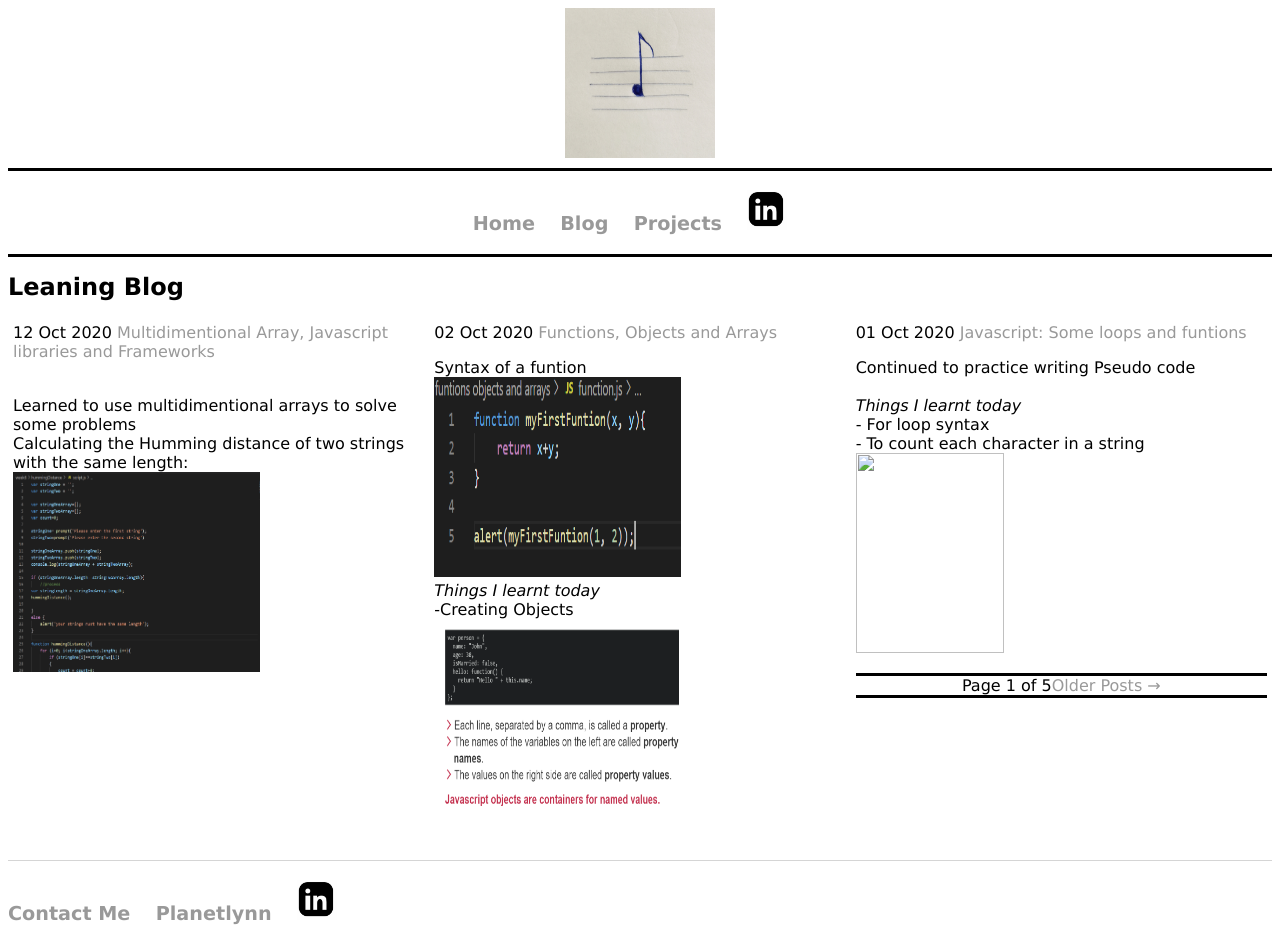
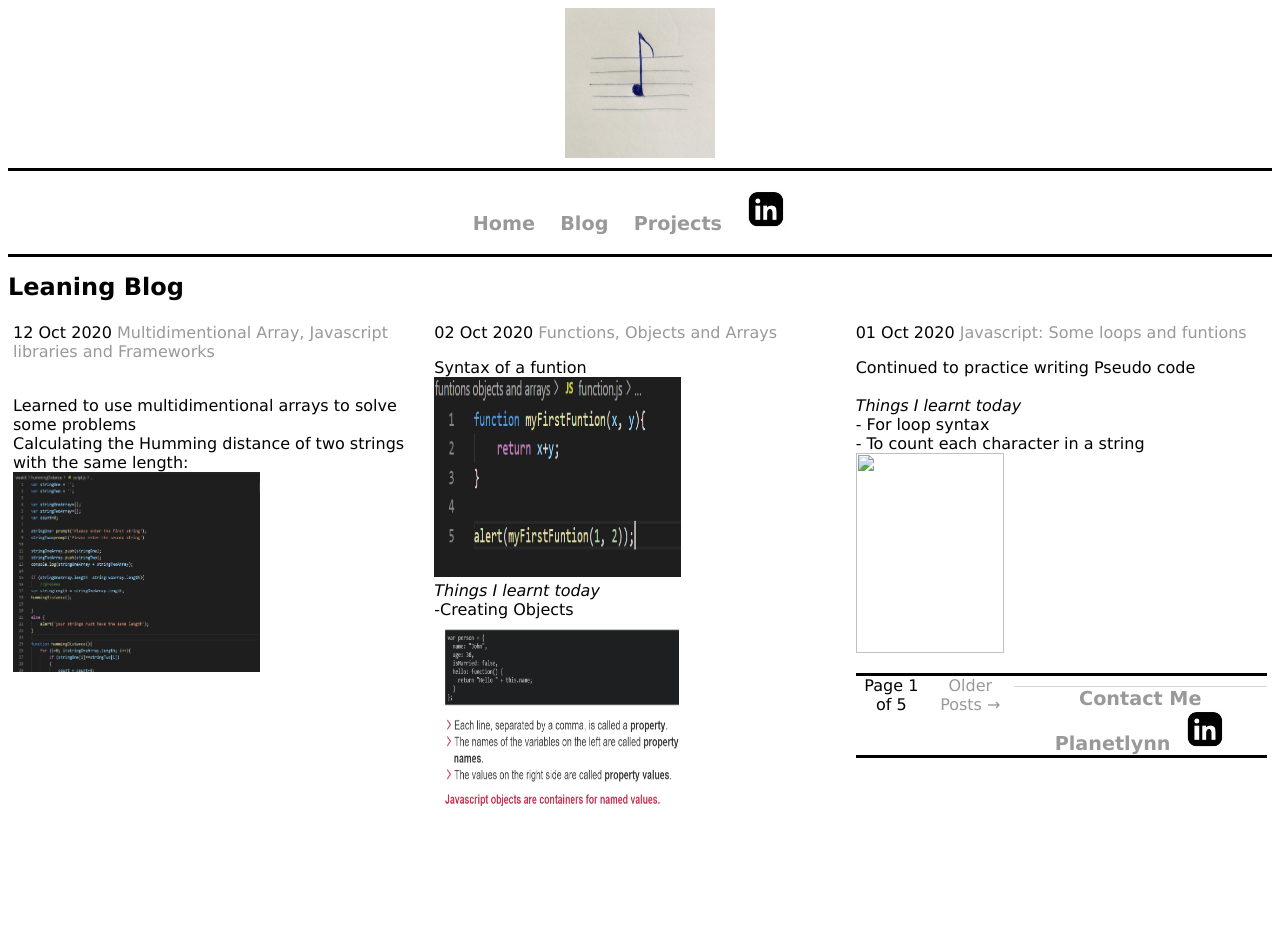
Before and after one commit to aineomugisha/aineomugisha.github.io, a Jekyll site: the page built from blog/index.html, in a window 1280 px wide. Built offline with Jekyll 4.4.1, drawn with Linux system fonts in a browser that asks for light colours; the list of posts is cut into pages by our own code; after the commit the page ends 900 px from its top, so only the background shows below that.

Commit message:
Update index.html

```diff
--- a/blog/index.html
+++ b/blog/index.html
@@ -9,9 +9,9 @@
 		<li>  {{ post.date | date_to_string }}
 <a href="{{ post.url }}" title="{{ post.title }}">{{ post.title }}</a>
 {{ post.content | truncate:200 }}</li>
-{% endfor %}
+		{% endfor %}	</ul>
 
-
+<section class='pagination'>
 
 {% if paginator.total_pages != 1 %}
     <div class="row text-center text-caps">
@@ -47,4 +47,4 @@
 {% endif %}
 {% endif %}
 {% endif %}
-		</ul>
+		</section>
```
